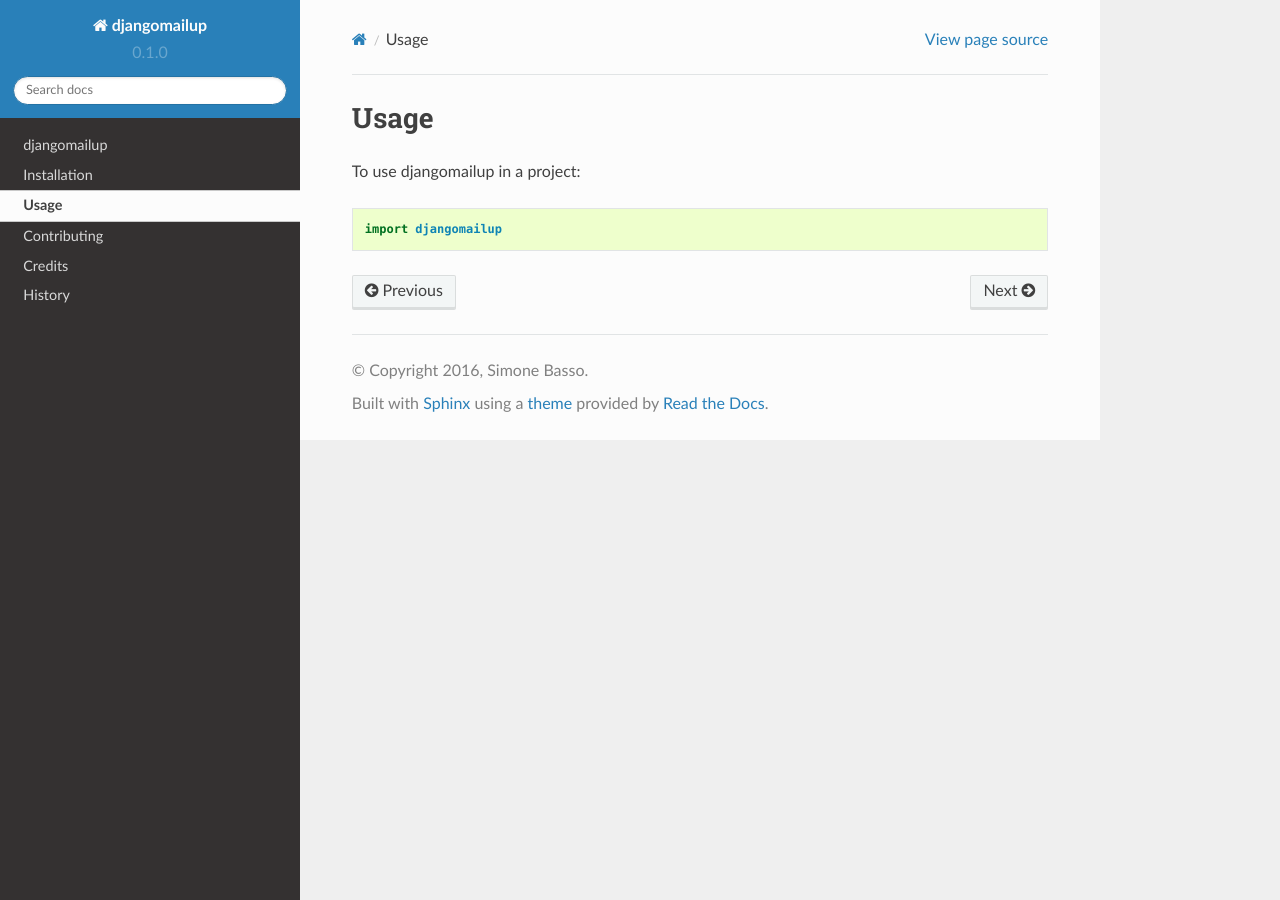
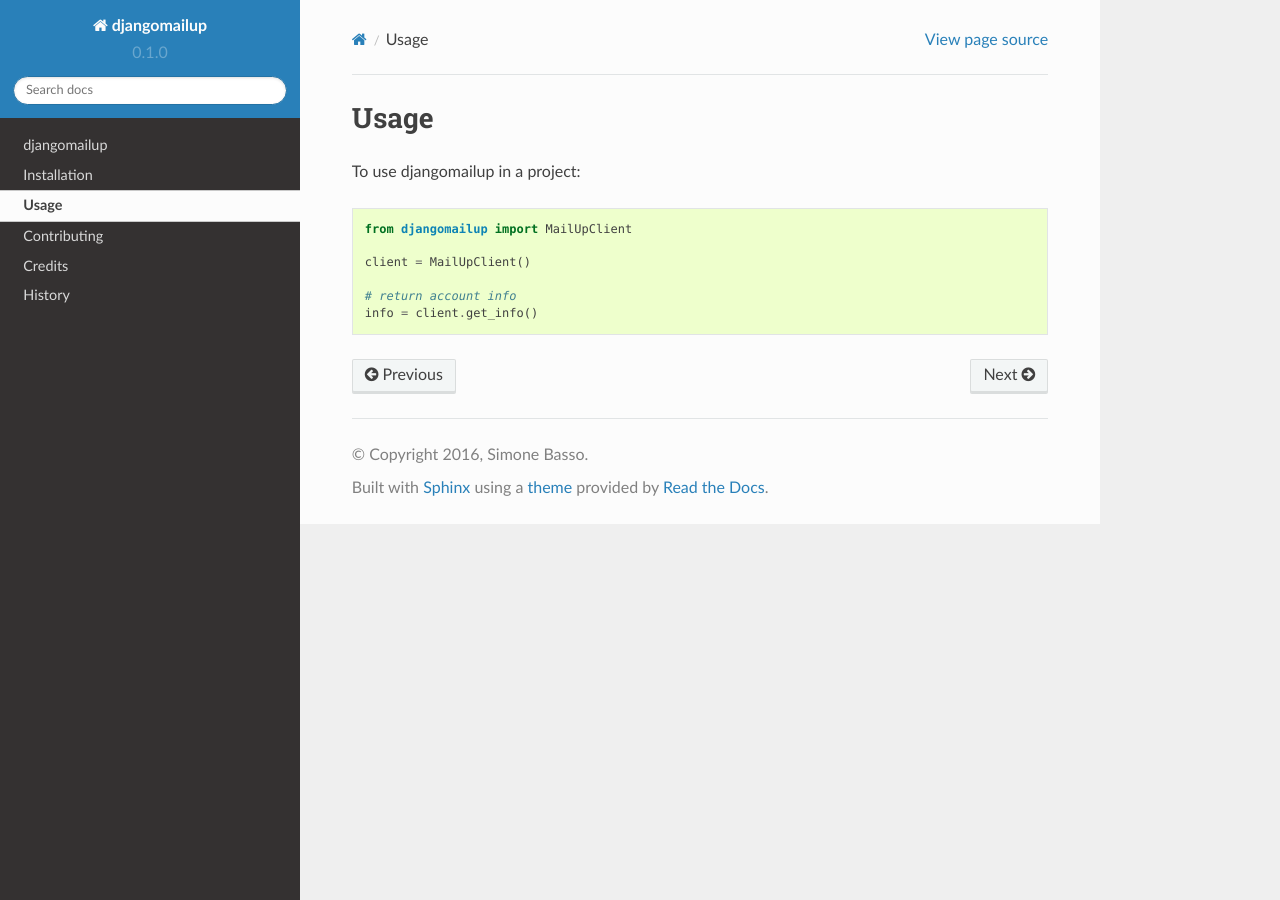
Before and after one commit to simobasso/djangomailup, a Sphinx documentation site: the page built from docs/usage.rst, in a window 1280 px wide. Built offline with Sphinx 7.4.7 and the Read the Docs theme 2.0.0, drawn with Linux system fonts in a browser that asks for light colours.

Commit message:
docs: add Usage page

```diff
--- a/docs/usage.rst
+++ b/docs/usage.rst
@@ -2,6 +2,13 @@
 Usage
 ========
 
-To use djangomailup in a project::
+To use djangomailup in a project:
 
-    import djangomailup
+.. code-block:: python
+
+    from djangomailup import MailUpClient
+
+    client = MailUpClient()
+
+    # return account info
+    info = client.get_info()
```
